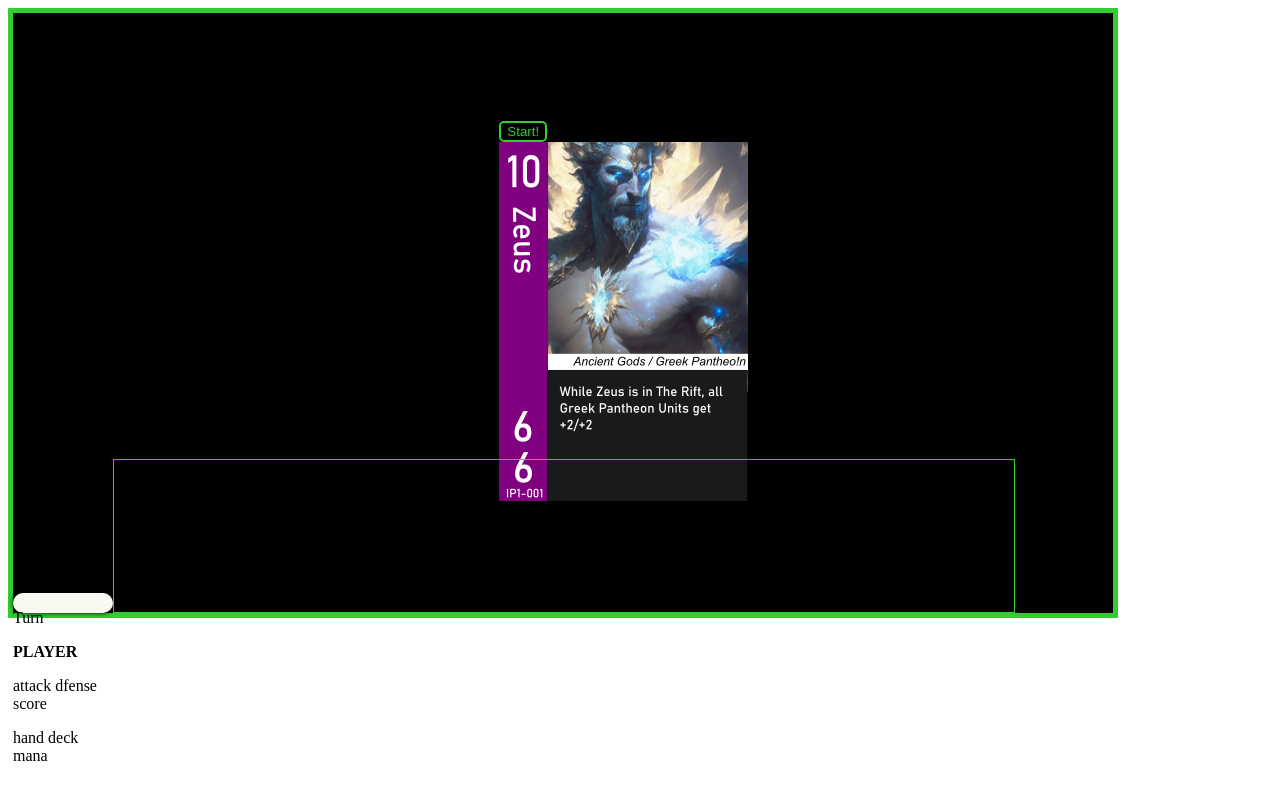
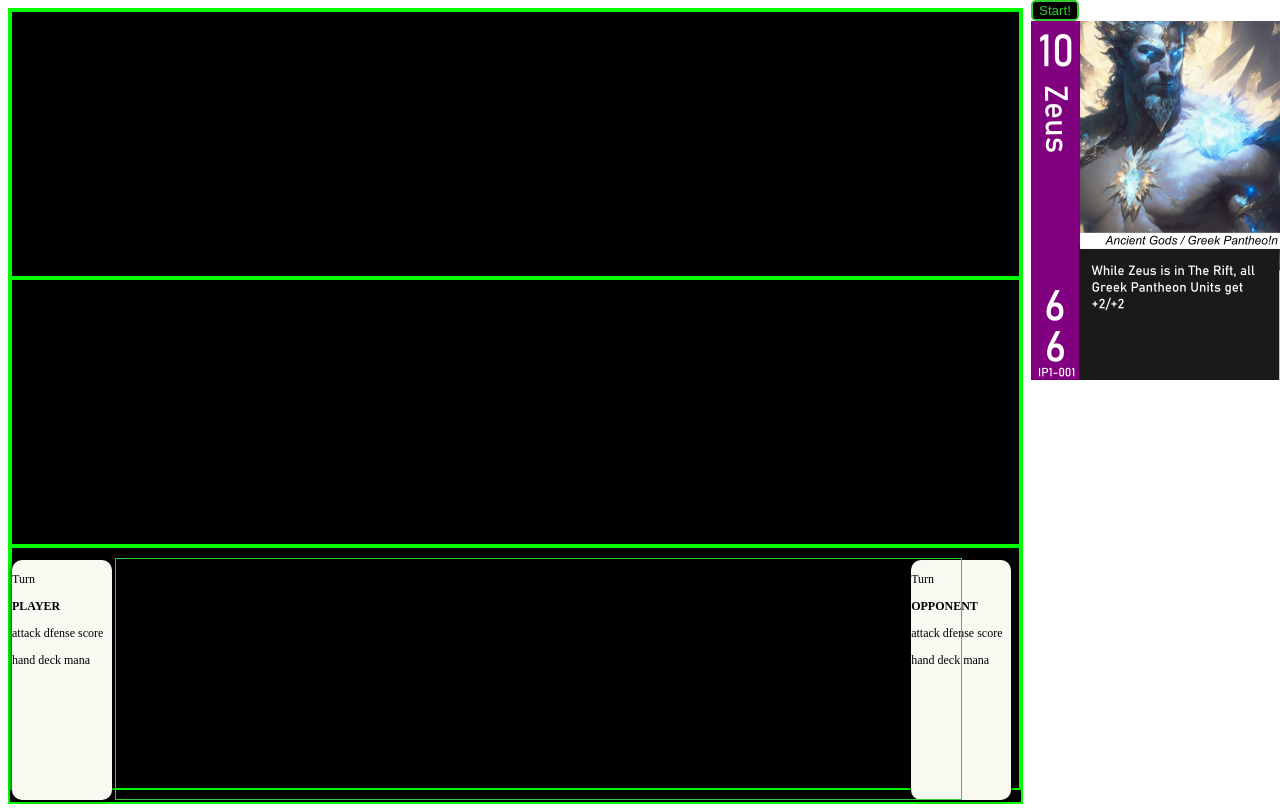
Before and after one commit to minus13dbcoding/NoRTCG, a plain HTML site: page Version1/index.html in a window 1280 px wide. Drawn offline with Linux system fonts and the light colour scheme; files whose address does not match are found by name.

Commit message:
Update styles.css

```diff
--- a/Version1/styles.css
+++ b/Version1/styles.css
@@ -1,46 +1,70 @@
 .container {
-    position: relative;
-    width:1100px;
-    height:600px;
-    display: flex;
-    justify-content: center;
-    align-items: center;
-    border: limegreen 5px solid;
-    background-color: black;
+    box-sizing: border-box;
+    width:100%;
+    height:99vh;
 }
 
-.container .top-right-score {
-    id:top-right-score;
+.board {
+    background-color: black;
+    width:80%;
+    height: 99vh;
+    border: lime double 2px;
+}
+.board .opponentboard{
+    background-color: black;
+    height: 33vh;
+    z-index: 15;
+    border: lime double 2px;
+}
+
+.board .playerboard{
+    background-color: black;
+    height: 33vh;
+    z-index: 15;
+    border: lime double 2px;
+}
+
+.board .gameinfo {
+    background-color: black;
+    height: 30vh;
+    z-index: 15;
+    border: lime double 2px;
+}
+
+
+.bottom-left-score {
     position: absolute;
-    top:0;
-    right:0;
-    height:20px;
+    bottom: 0;
+    left:12px;
+    height:30vh;
     width:100px;
     box-shadow: 0 0 5px black;
     border-radius: 10px;
     background: #f9f9f1;
     color: black;
+    font-size: 12px;;
 }
 
-.container .bottom-left-score {
-    id:top-right-score;
-    position: absolute;
+.bottom-right-score {
+    position:absolute;
     bottom: 0;
-    left: 0;
-    height:20px;
+    right: 21%;
+    height:30vh;
     width:100px;
     box-shadow: 0 0 5px black;
     border-radius: 10px;
     background: #f9f9f1;
     color: black;
+    font-size: 12px;;
 }
 
 #player-hand {
     position: absolute;
     z-index: 10;
-    width: 900px;
+    height: 30vh;
+    width: 845px;
     bottom: 0;
-    left: 100px;
+    left: 115px;
     border: limegreen 1px solid;
 }
 
@@ -51,17 +75,16 @@
     bottom: 0;
     height: 120px;
     float: left;
-    overflow: auto;
 }
 
 #player-hand .handlist li {
     display: flex;
-    height: 120px;
+    height: 100%;
     color: white;
 }
 
 #player-hand .handlist img {
-    height: 100px;
+    height: 150px;
 }
 
 .flexbox-container {
@@ -69,8 +92,11 @@
     border: 1px solid red;
 }
 
-
-
+.cardinfo {
+    position: absolute;
+    right:0;
+    top: 0;
+}
 
 button {
     background-color: black;
@@ -78,5 +104,4 @@ button {
     border-radius: 5px;
     color: limegreen;
     z-index: 10;
-
 }
```
